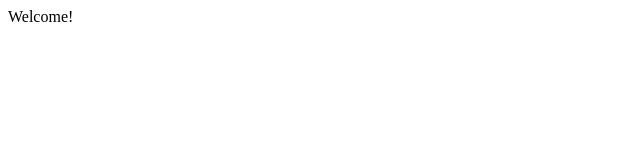
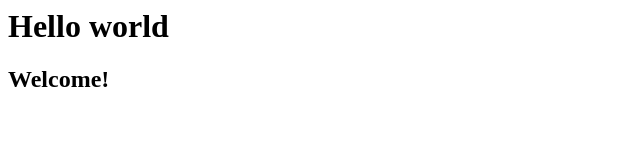
Before and after one commit to sarinnsreedharan/web-app, a plain HTML site: page index.html in a window 1280 px wide. Shown: the whole page, without its empty margins (0-640 px from the left). Drawn offline with Linux system fonts and the light colour scheme.

Commit message:
added welcome heading

```diff
--- a/index.html
+++ b/index.html
@@ -1 +1,4 @@
-<html>Welcome!</html>
+<html>
+    <h1>Hello world</h1>
+    <h2>Welcome!</h2>
+</html>
```
